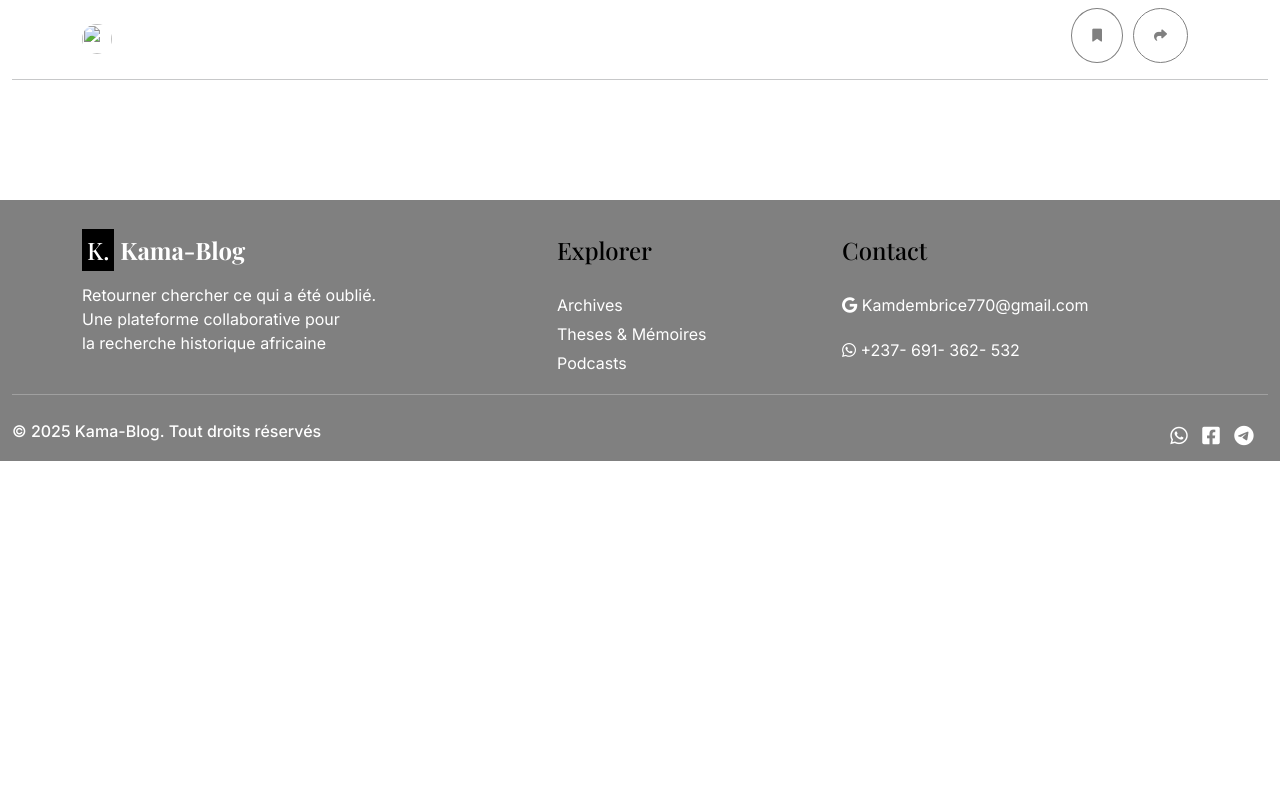
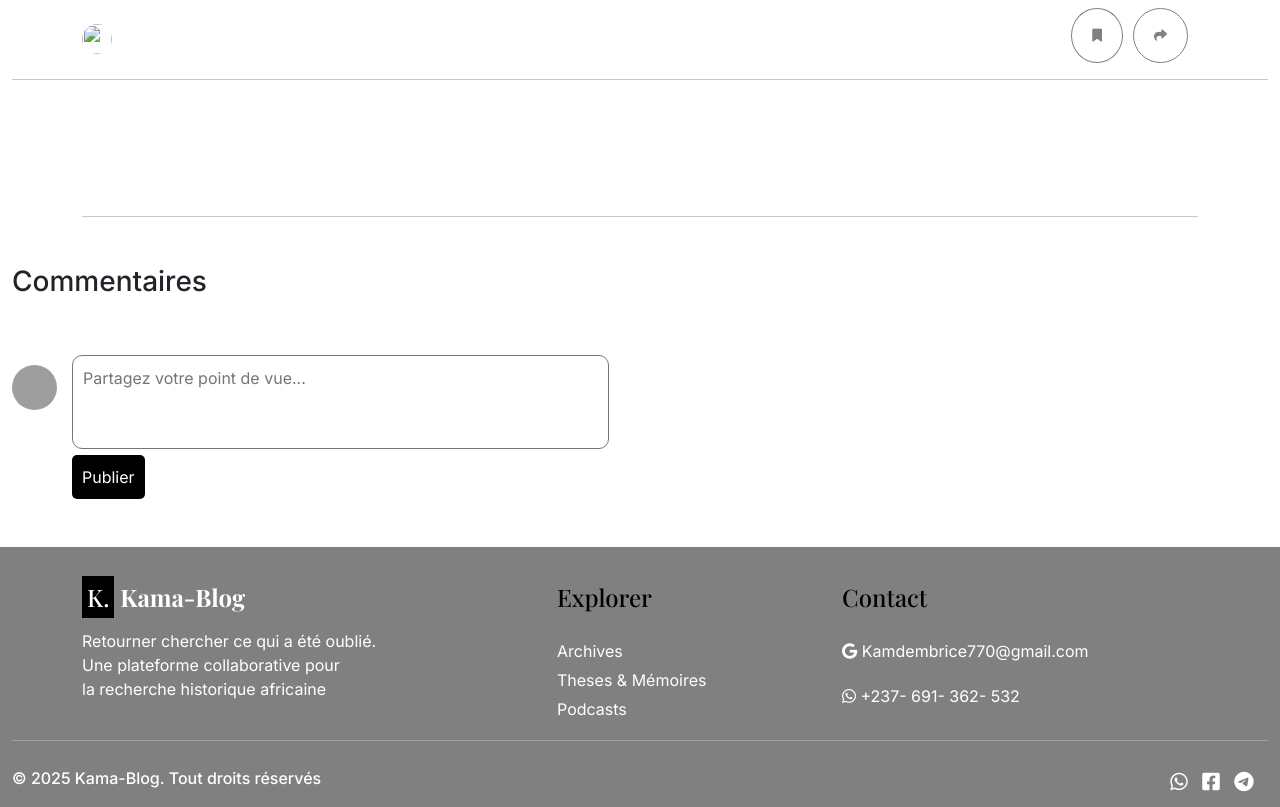
Before and after one commit to Brisco237/kama-blog, a Django app: template blog/templates/articles/article_detail.html in a window 1280 px wide. Shown: the part 239-1046 px from the top of the page. Before the commit the page ends 700 px from the top, so only its background shows below. Run offline with Django 5.2, Linux system fonts and the light colour scheme; the template is opened without the code that fills it, so the values that code supplies are empty; some libraries are stand-ins or nearby versions; some web fonts are replaced; grey boxes are pictures that could not be loaded.

Commit message:
Débit de l'ajout des commentaires dans les articles

```diff
--- a/blog/static/css/articles/article_detail.css
+++ b/blog/static/css/articles/article_detail.css
@@ -55,6 +55,34 @@
 .body-article{
     font-family: 'Inter';
 }
+.commentaire-title{
+    font-family: 'Inter';
+}
+.commentaire-section{
+    font-family: 'Inter';
+    display: flex;
+    gap:15px;
+}
+.commentaire-section img{
+    margin-top:10px;
+    height:45px;
+    width: 45px;
+    border-radius:50%;
+}
+.commentaire-section form textarea{
+    resize: none;
+    padding: 10px;
+    border-radius:10px;
+    width:100%;
+    outline: none;
+}
+.commentaire-section form button{
+    background-color: black;
+    color: white;
+    padding: 10px;
+    border: none;
+    border-radius: 5px;
+}
 
 @media only screen and (max-width: 768px) {
     .detail-title h1{
--- a/blog/templates/articles/article_detail.html
+++ b/blog/templates/articles/article_detail.html
@@ -40,22 +40,45 @@
     <hr>
     <div class="container">
         <div class="row">
-            <div class="col-md-2"></div>
-            <div class="col-md-8 mb-5">
-                <div class="col-lg-12 img-illustration">
+            <div class="col-md-12 mb-5">
+                <div class="img-illustration">
                     <img src="{{ article.img.url }}" alt="{{ article.title }}" class="img-fluid">
                 </div>
             </div>
-            <div class="col-md-2"></div>
         </div>
     </div>
-    <div class="container mt-3">
+    <div class="container mt-3 mb-5">
         <div class="row body-article">
-            <div class="col-md-2"> </div>
-            <div class="col-md-8">
+            <div class="col-md-1"></div>
+            <div class="col-md-10">
                 <p>{{ article.content|safe }}</p>
             </div>
-            <div class="col-md-2"></div>
+            <div class="col-md-1"></div>
+        </div>
+        <hr>
+    </div>
+    <div class="row mt-5 mb-5">
+        <div class="col-md-12">
+            <h3 class="commentaire-title">Commentaires </h3>
+        </div>
+    </div>
+    <div class="commentaire-section mb-5">
+        {% if user.is_authenticated %}
+        <img src="{{ user.profile.photo.url }}">
+        {% else %}
+        <img src="{% static 'images/default-avatar.png' %}">
+        {% endif %}
+        <form action="" method="post">
+            <textarea name="commentaire" id="commentaire-input" cols="50" rows="3"
+                placeholder="Partagez votre point de vue..."></textarea>
+            <br><button type="submit">Publier</button>
+        </form>
+    </div>
+    <div class="container">
+        <div class="row">
+            <div class="col-lg-12">
+
+            </div>
         </div>
     </div>
 </div>
```
